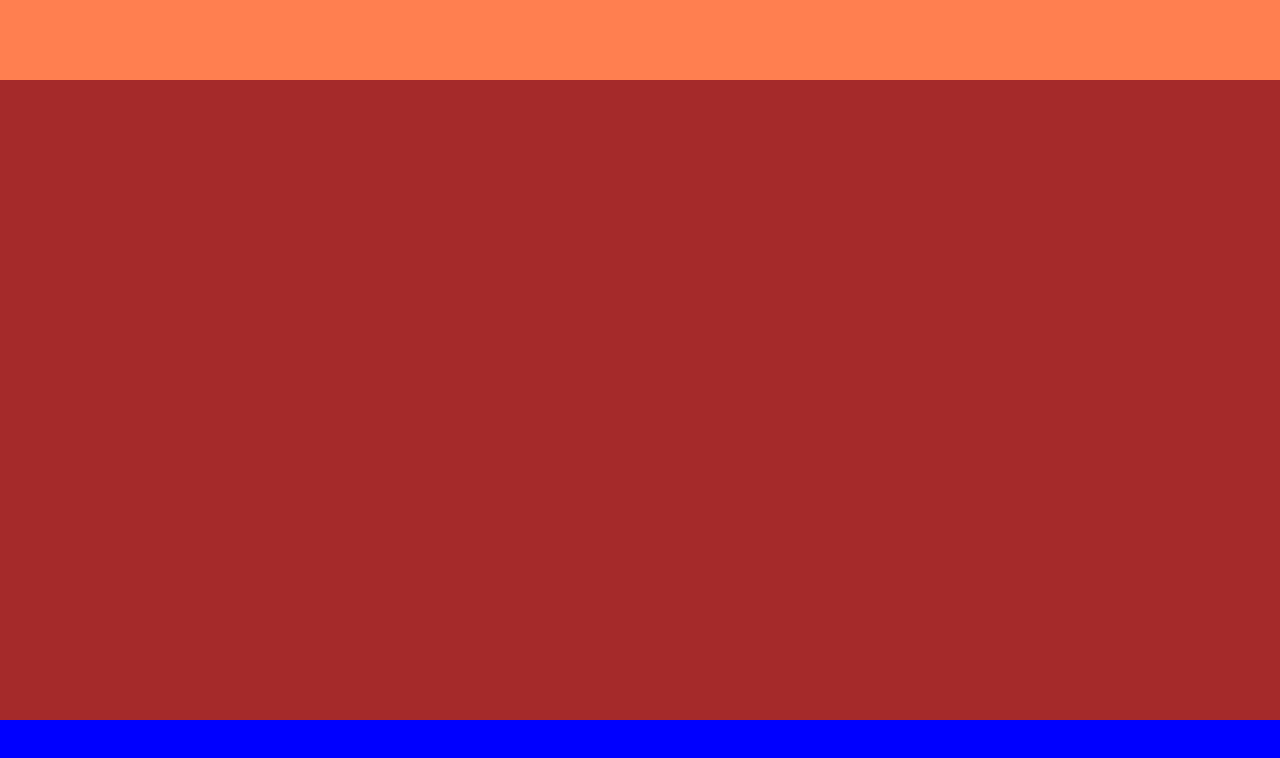
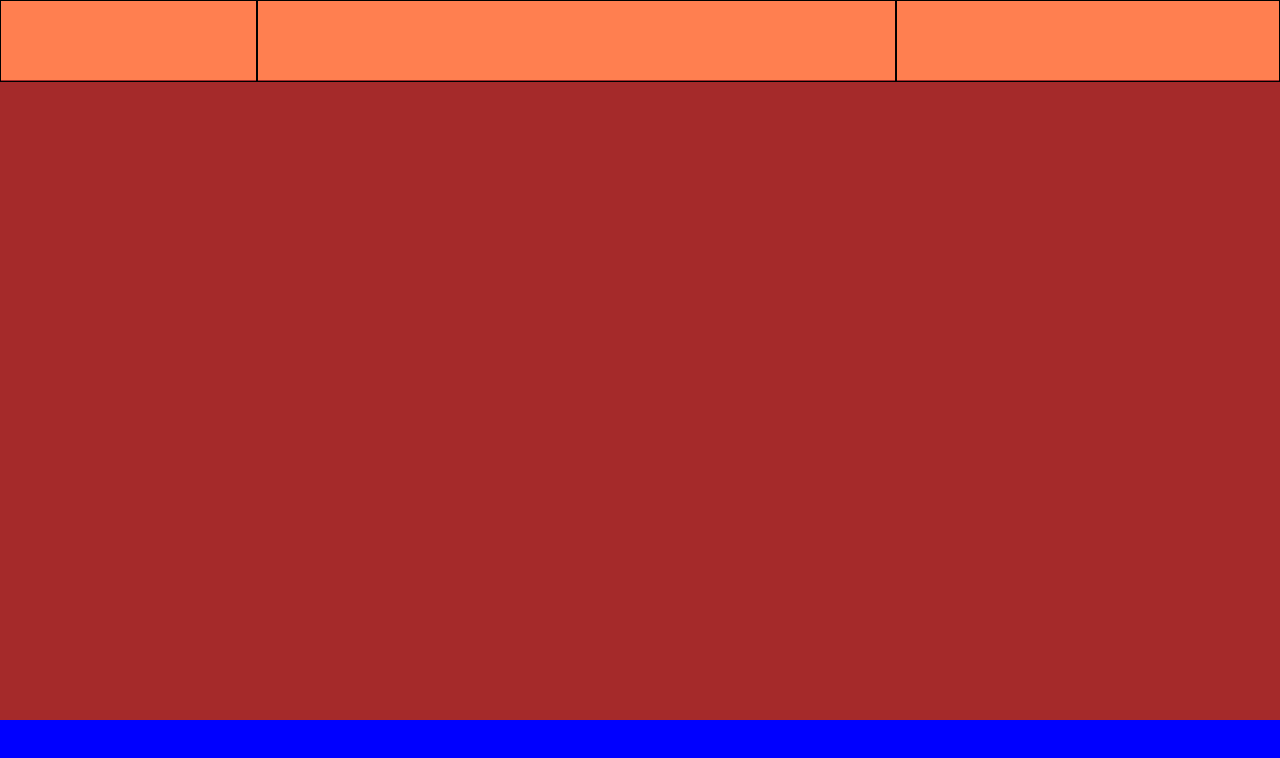
Before and after one commit to sarah2382002/port208, a plain HTML site: page index.html in a window 1280 px wide. Drawn offline with Linux system fonts and the light colour scheme.

Commit message:
finish page layout

```diff
--- a/index.html
+++ b/index.html
@@ -9,13 +9,22 @@
 <body>
     <div id="big__box">
         <header id="hd">
+            <section id="hd-1" class="hd-sec"></section>
+            <section id="hd-2" class="hd-sec"></section>
+            <section id="hd-3" class="hd-sec"></section>
 
         </header>
         <main id="mn">
+            <sec id="mn-1"></sec>
+            <sec id="mn-2"></sec>
+            <sec id="mn-3"></sec>
+            <aside id="mn-4"></aside>
 
 
         </main>
         <footer id="ft">
+            <sec id="ft-1"></sec>
+            <sec id="ft-2"></sec>
 
         </footer>
 
--- a/style.css
+++ b/style.css
@@ -8,23 +8,87 @@
     height: 100vh;
     background-color: aquamarine;
 }
+
+
+
+
+
+
+.hd-sec {
+    border: 1px solid #000;
+}
+/*-------------hd----------*/
 #hd {
     width: 100vw;
     height: 10vh;
     background-color: coral;
+    display: flex;
+
+}
+#hd-1 {
+    width: 20vw;
+    height: 10vh;
+
+}
+#hd-2 {
+    width: 50vw;
+    height: 10vh;
+
+}
+#hd-3 {
+    width: 30vw;
+    height: 10vh;
 
 }
 
+/*---------------mn------------*/
 #mn {
     width: 100vw;
     height: 80vh;
     background-color: brown;
+    display: grid;
+    grid-template-columns: 2fr 1fr;
+    grid-template-rows: 1fr 1fr 1fr;
+    grid-template-areas:
+    "mn-1 mn-4"
+    "mn-2 mn-4"
+    "mn-3 mn-4"
+    ;
+    gap: 1vh;
 
 }
+#mn-1 {
+    grid-area: mn-1;
 
+}
+#mn-2 {
+    grid-area: mn-2;
+
+}
+#mn-3 {
+    grid-area: mn-3;
+
+}
+#mn-4 {
+    grid-area: mn-4;
+
+}
+/*-----------ft------*/
 #ft {
     width: 100vw;
     height: 10vh;
     background-color: blue;
+    display: flex;
+    flex-direction: column;
+
 
 }
+#ft-1 {
+
+    flex: 1;
+}
+
+#ft-2 {
+    flex: 1;
+
+}
```
